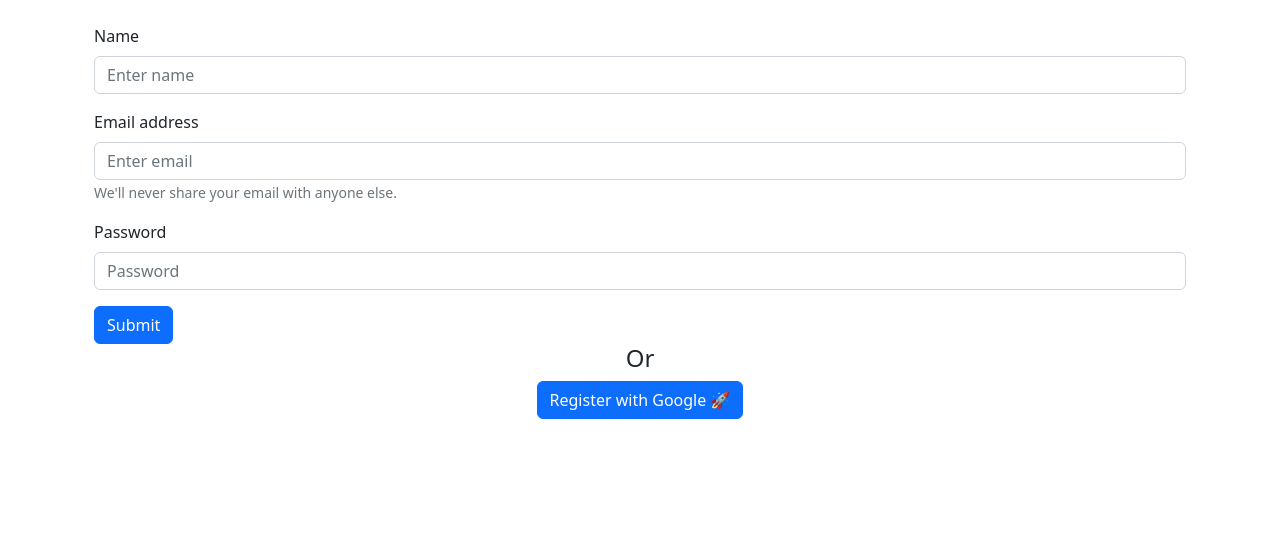
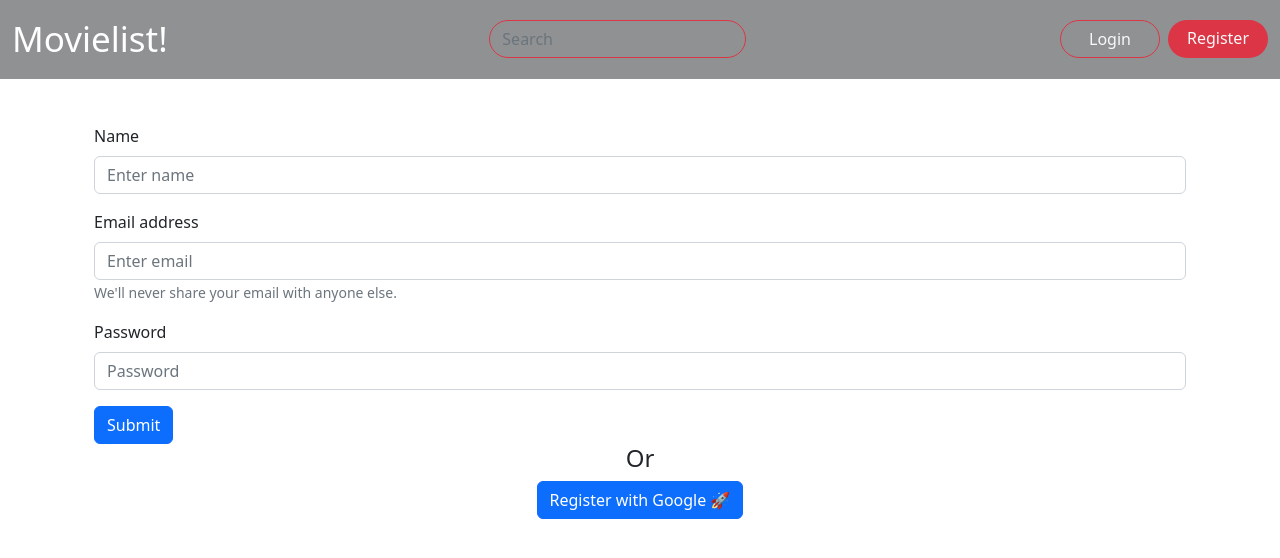
Before and after one commit to Lambadya14/Challenge-06, a React (Create React App) app: page /register in a window 1280 px wide. Shown: the top 558 px of the page. Built offline with nearby package versions, Linux system fonts and the light colour scheme; no server answers.

Commit message:
add button

```diff
--- a/package.json
+++ b/package.json
@@ -3,6 +3,7 @@
   "version": "0.1.0",
   "private": true,
   "dependencies": {
+    "@react-oauth/google": "^0.11.0",
     "@testing-library/jest-dom": "^5.14.1",
     "@testing-library/react": "^13.0.0",
     "@testing-library/user-event": "^13.2.1",
--- a/src/App.js
+++ b/src/App.js
@@ -25,14 +25,7 @@ function App() {
               </Protected>
             }
           />
-          <Route
-            path="/login"
-            element={
-              <NoTokenAccess>
-                <Login />
-              </NoTokenAccess>
-            }
-          />
+
           <Route
             path="/login"
             element={
--- a/src/components/NavbarPage.jsx
+++ b/src/components/NavbarPage.jsx
@@ -1,5 +1,5 @@
 import React, { useState, useEffect } from "react";
-import { Container, Navbar, Nav, Form } from "react-bootstrap";
+import { Container, Navbar, Nav, Form, Button } from "react-bootstrap";
 import { useNavigate, Link } from "react-router-dom";
 import axios from "axios";
 import { toast } from "react-toastify";
@@ -86,23 +86,39 @@ function NavbarPage() {
                 <Nav.Item className="text-light font-weight-light d-flex align-items-center">
                   Hi, {user?.name}
                 </Nav.Item>
-                <Nav.Item className="text-light">|</Nav.Item>
-                <Nav.Link
+                <Nav.Item className="text-light"></Nav.Item>
+                <Button
                   onClick={() => {
                     localStorage.removeItem("token");
                     setIsLoggedIn(false);
                     return navigate("/");
                   }}
                   className="text-light"
+                  style={{ borderRadius: "25px", width: "100px" }}
+                  variant="outline-danger"
                 >
                   Logout
-                </Nav.Link>
+                </Button>
               </>
             ) : (
               <>
-                <Nav.Link className="text-light" as={Link} to={"/login"}>
+                <Button
+                  style={{ borderRadius: "25px", width: "100px" }}
+                  variant="outline-danger"
+                  className="text-light"
+                  as={Link}
+                  to={"/login"}
+                >
                   Login
-                </Nav.Link>
+                </Button>
+                <Button
+                  style={{ borderRadius: "25px", width: "100px" }}
+                  className="text-light bg-danger border-0"
+                  as={Link}
+                  to={"/register"}
+                >
+                  Register
+                </Button>
               </>
             )}
           </div>
--- a/src/pages/Register.jsx
+++ b/src/pages/Register.jsx
@@ -4,6 +4,7 @@ import axios from "axios";
 // import { useNavigate } from "react-router-dom";
 import { toast } from "react-toastify";
 import GoogleLogin from "../components/GoogleLogin";
+import NavbarPage from "../components/NavbarPage";
 
 function Register() {
   // const navigate = useNavigate();
@@ -50,7 +51,14 @@ function Register() {
   };
 
   return (
-    <Container className="p-4">
+    <>
+      <NavbarPage />
+      <Container
+        className="p-4"
+        style={{
+          marginTop: "100px",
+        }}
+      >
         <Row>
           <Col>
             <Form onSubmit={onSubmit}>
@@ -103,7 +111,8 @@ function Register() {
           </Col>
         </Row>
       </Container>
+    </>
   );
 }
 
-export default Register;
+export default Register;
```
Also changed, not shown: 1 other file (tests, documents, lock files or other folders). Lines whose indentation alone changed are shown as unchanged.
